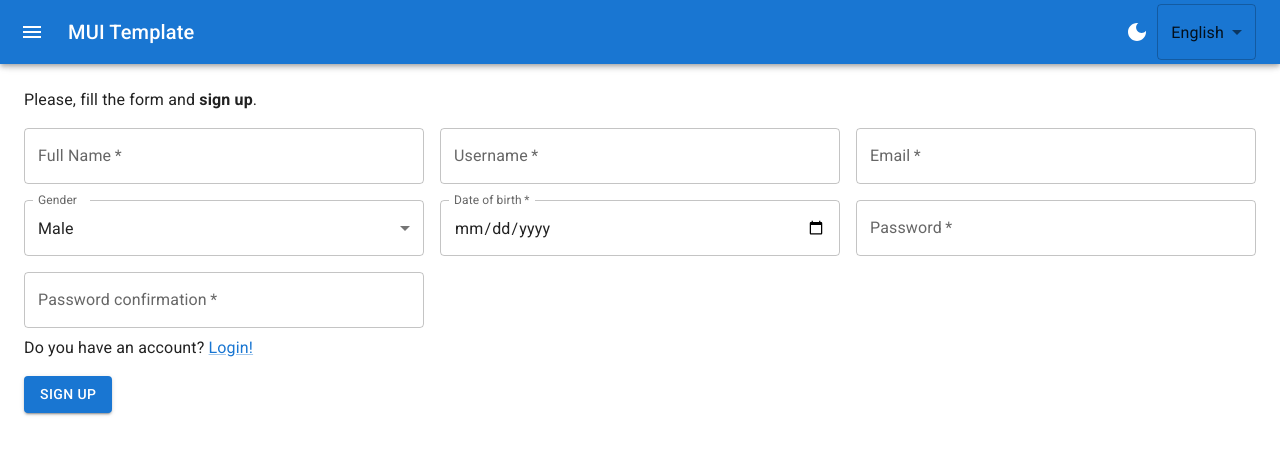
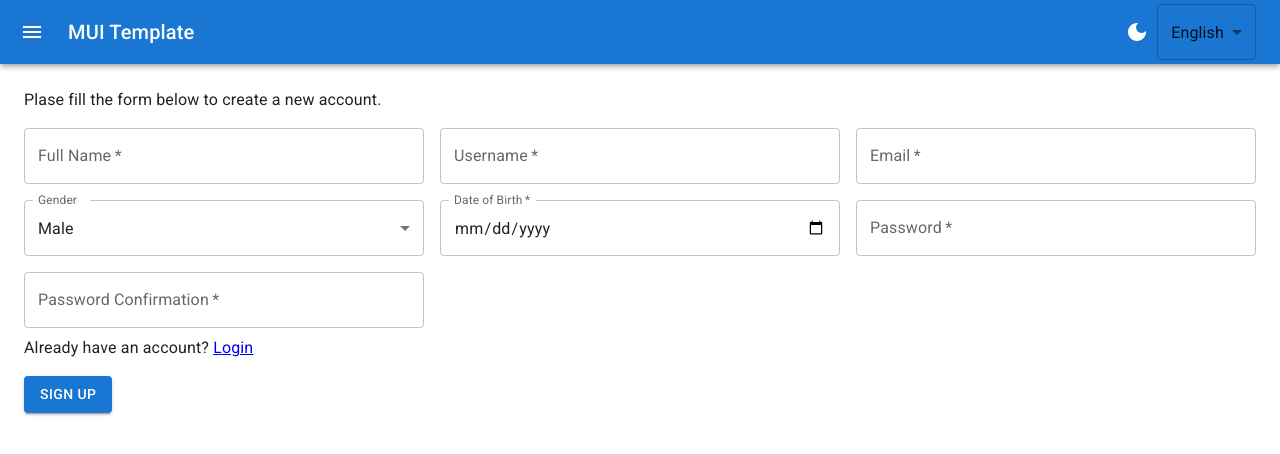
Before and after one commit to andresldoi95/mui-template, a Next.js app: page /auth/signup in a window 1280 px wide. Shown: the top 454 px of the page. Built offline with nearby package versions, Linux system fonts and the light colour scheme.

Commit message:
Complete transaction

```diff
--- a/src/app/auth/signup/page.tsx
+++ b/src/app/auth/signup/page.tsx
@@ -6,7 +6,6 @@ import {
   FormControl,
   Grid,
   InputLabel,
-  Link,
   MenuItem,
   Select,
   SelectChangeEvent,
@@ -15,8 +14,11 @@ import {
 } from "@mui/material";
 import SignupForm from "@/app/interfaces/auth/SignupForm";
 import { useState } from "react";
+import { useTranslation } from "react-i18next";
+import Link from "next/link";
 
 export default function SignupPage() {
+  const {t} = useTranslation();
   const [form, setForm] = useState<SignupForm>({
     fullname: "",
     username: "",
@@ -37,13 +39,13 @@ export default function SignupPage() {
   return (
     <Box component="form" noValidate>
       <Typography paragraph>
-        Please, fill the form and <strong>sign up</strong>.
+        {t('auth.sign_up_form')}
       </Typography>
       <Grid container spacing={2}>
         <Grid item md={4} xs={12}>
           <TextField
             id="fullname"
-            label="Full Name"
+            label={t('users.fullname')}
             required
             fullWidth
             name="fullname"
@@ -54,7 +56,7 @@ export default function SignupPage() {
         <Grid item md={4} xs={12}>
           <TextField
             id="fullname"
-            label="Username"
+            label={t('users.username')}
             required
             fullWidth
             name="username"
@@ -65,7 +67,7 @@ export default function SignupPage() {
         <Grid item md={4} xs={12}>
           <TextField
             id="email"
-            label="Email"
+            label={t('users.email')}
             required
             fullWidth
             name="email"
@@ -79,7 +81,7 @@ export default function SignupPage() {
             <Select
               labelId="gender"
               id="demo-simple-select"
-              label="Gender"
+              label={t('users.gender')}
               required
               name="gender"
               value={form.gender}
@@ -96,7 +98,7 @@ export default function SignupPage() {
             required
             fullWidth
             id="date_birth"
-            label="Date of birth"
+            label={t('users.date_birth')}
             type="date"
             name="date_birth"
             value={form.date_birth}
@@ -111,7 +113,7 @@ export default function SignupPage() {
             fullWidth
             required
             id="password"
-            label="Password"
+            label={t('users.password')}
             type="password"
             name="password"
             value={form.password}
@@ -123,7 +125,7 @@ export default function SignupPage() {
             fullWidth
             required
             id="password_confirmation"
-            label="Password confirmation"
+            label={t('users.password_confirmation')}
             type="password"
             name="password_confirmation"
             value={form.password_confirmation}
@@ -132,10 +134,10 @@ export default function SignupPage() {
         </Grid>
       </Grid>
       <Typography marginTop={1} paragraph>
-        Do you have an account? <Link href="/auth/login">Login!</Link>
+      {t('auth.have_account')} <Link href="/auth/login">{t('auth.login')}</Link>
       </Typography>
       <Button type="submit" variant="contained">
-        Sign up
+        {t('auth.sign_up')}
       </Button>
     </Box>
   );
--- a/src/app/components/layout/AppDrawer.tsx
+++ b/src/app/components/layout/AppDrawer.tsx
@@ -1,4 +1,5 @@
-import { Drawer, Link } from "@mui/material";
+import { Drawer } from "@mui/material";
+import Link from 'next/link';
 import AppDrawerHeader from "./AppDrawerHeader";
 import {
   IconButton,
--- a/src/app/lang/en.json
+++ b/src/app/lang/en.json
@@ -1,11 +1,21 @@
 {
+    "auth": {
+        "sign_up_form": "Plase fill the form below to create a new account.",
+        "login_form": "Please fill the form below to login.",
+        "have_account": "Already have an account?",
+        "not_have_account": "Don't you have an account?",
+        "sign_up": "Sign up",
+        "login": "Login"
+    },
     "users": {
         "title": "Users",
         "fullname": "Full Name",
         "username": "Username",
         "email": "Email",
         "gender": "Gender",
-        "date_birth": "Date of Birth"
+        "date_birth": "Date of Birth",
+        "password": "Password",
+        "password_confirmation": "Password Confirmation"
     },
     "datatable": {
         "actions": "Actions",
--- a/src/app/lang/es.json
+++ b/src/app/lang/es.json
@@ -1,11 +1,21 @@
 {
+    "auth": {
+        "sign_up_form": "Por favor, llena el formulario para crear una nueva cuenta de usuario.",
+        "login_form": "Por favor, llena el formulario para iniciar sesión.",
+        "have_account": "¿Ya tienes una cuenta?",
+        "not_have_account": "¿No tienes una cuenta?",
+        "sign_up": "Registrarse",
+        "login": "Iniciar sesión"
+    },
     "users": {
         "title": "Usuarios",
         "fullname": "Nombre completo",
         "username": "Nombre de usuario",
         "email": "Correo electrónico",
         "gender": "Género",
-        "date_birth": "Fecha de nacimiento"
+        "date_birth": "Fecha de nacimiento",
+        "password": "Contraseña",
+        "password_confirmation": "Confirmar contraseña"
     },
     "datatable": {
         "actions": "Acciones",
```
Also changed, not shown: src/app/auth/login/page.tsx (+6 -6 lines).
